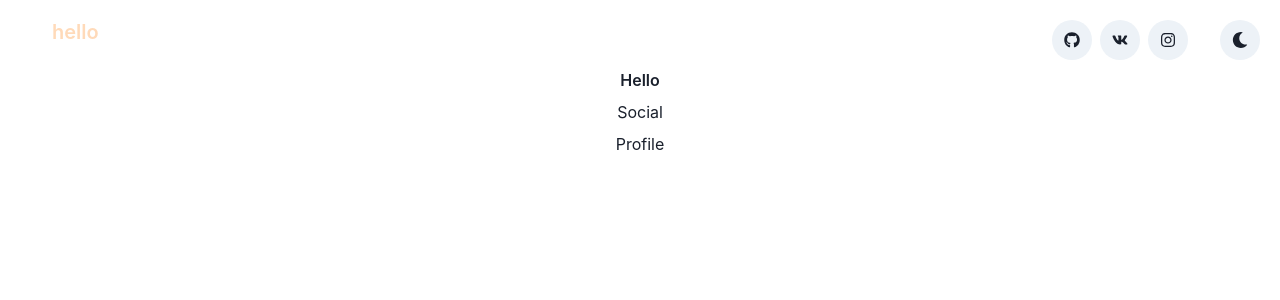
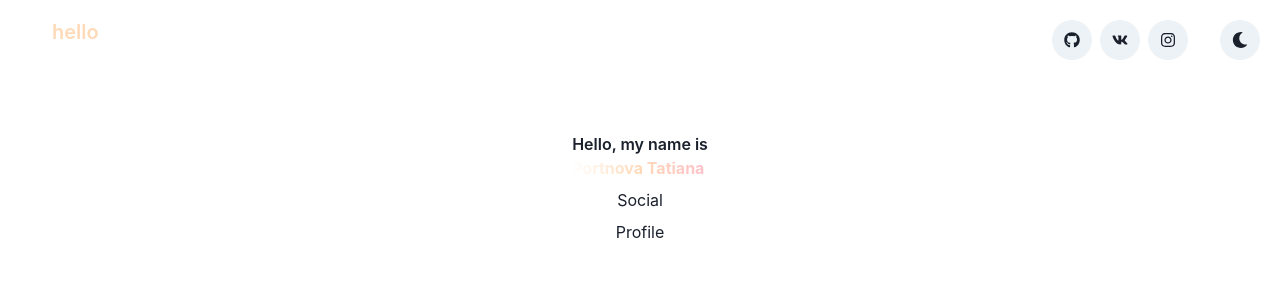
Before and after one commit to shoegazerr/portfolio, a React (Create React App) app: page / in a window 1280 px wide. Shown: the top 300 px of the page. Built offline with nearby package versions, Linux system fonts and the light colour scheme.

Commit message:
modified:   src/App.js modified:   src/components/Header.js

```diff
--- a/src/App.js
+++ b/src/App.js
@@ -9,7 +9,7 @@ import Profile from './components/Profile'
 function App() {
 
 const {colorMode, toggleColorMode} = useColorMode();
-const isDark = colorMode == "dark";
+const isDark = colorMode === "dark";
 
   return (
     <VStack p={5}>
--- a/src/components/Header.js
+++ b/src/components/Header.js
@@ -1,12 +1,12 @@
 import React from 'react'
 import { useMediaQuery } from '@chakra-ui/media-query'
 import {useColorMode} from '@chakra-ui/color-mode'
-import {Stack, Flex, Text} from '@chakra-ui/layout'
+import {Stack, Flex, Text, Box} from '@chakra-ui/layout'
 
 function Header() {
 
   const{colorMode} = useColorMode();
-  const isDark = colorMode =="dark";
+  const isDark = colorMode === "dark";
 
   const {isNotSmallerScreen} = useMediaQuery("(min-wigth:600px)");
 
@@ -15,7 +15,11 @@ function Header() {
       <Flex direction={isNotSmallerScreen ? "row" : "column"}
              spacing ="200px" p={isNotSmallerScreen ? "32" : "0"}
              alignSelf="flex-start">
-      <Text fontSize="5x1" fontWeight="semibold" >Hello</Text>
+      <Box mt={isNotSmallerScreen ? "0" :16} align="flex-start">
+         <Text fontSize="5x1" fontWeight="semibold" >Hello, my name is</Text>
+         <Text fontSize="7x1" fontWeight="bold" bgGradient="linear(to-r, white, peachpuff, pink)" bgClip="text">Portnova Tatiana</Text>
+      </Box>
+
 
 
       </Flex>
```
